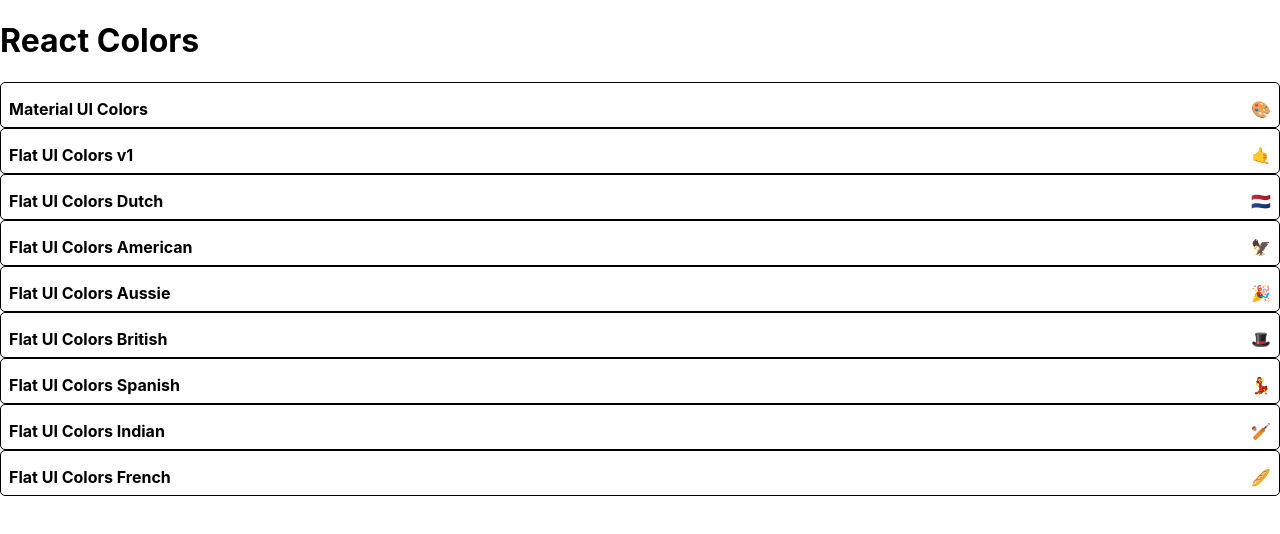
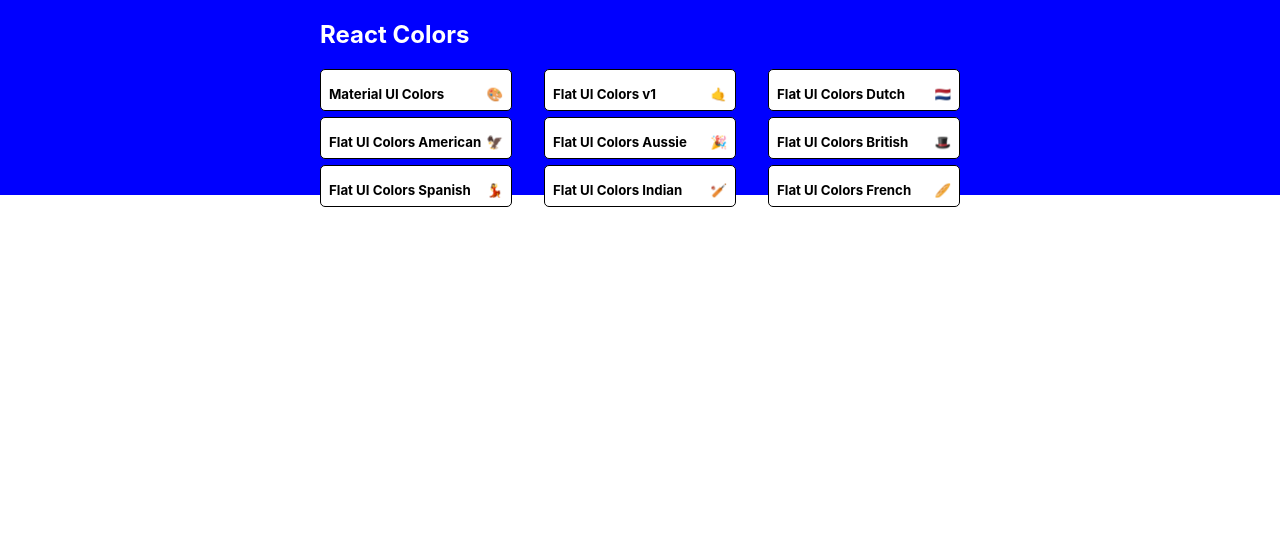
Before and after one commit to Khabibullo-S/Colors-project, a React (Create React App) app: page / in a window 1280 px wide. Shown: the top 534 px of the page. Built offline with nearby package versions, Linux system fonts and the light colour scheme; the HTML template or start-up script is replaced by a standard one.

Commit message:
Start styling PaletteList with @emotion/styled

```diff
--- a/src/MiniPalette.js
+++ b/src/MiniPalette.js
@@ -9,7 +9,7 @@
   padding: 0.5rem;
   position: relative;
   overflow: hidden;
-  &:hover: {
+  &:hover {
     cursor: pointer;
   }
 `;
@@ -24,7 +24,6 @@
   margin: 0;
   color: black;
   padding-top: 0.5rem;
-  font-size: 1rem;
   position: relative;
 `;
 const Emoji = styled.span`
--- a/src/PaletteList.js
+++ b/src/PaletteList.js
@@ -1,18 +1,56 @@
 import React from "react";
 import { Link } from "react-router-dom";
 import MiniPalette from "./MiniPalette";
+import styled from "@emotion/styled";
+
+const Root = styled.div`
+  background-color: blue;
+  height: 100%;
+  display: flex;
+  align-items: flex-start;
+  justify-content: center;
+`;
+
+const Container = styled.div`
+  width: 50%;
+  display: flex;
+  align-items: flex-start;
+  flex-direction: column;
+  flex-wrap: wrap;
+`;
+
+const Nav = styled.nav`
+  display: flex;
+  width: 100%;
+  justify-content: space-between;
+  color: white;
+`;
+
+const Palettes = styled.div`
+  box-sizing: border-box;
+  width: 100%;
+  display: grid;
+  grid-template-columns: repeat(3, 30%);
+  grid-gap: 5%;
+`;
 
 const PaletteList = ({ palettes }) => {
   console.log(palettes);
   return (
-    <div>
+    <Root>
+      <Container>
+        <Nav>
           <h1>React Colors</h1>
+        </Nav>
+        <Palettes>
           {palettes.map((palette) => (
             <div>
               <MiniPalette {...palette} />
             </div>
           ))}
-    </div>
+        </Palettes>
+      </Container>
+    </Root>
   );
 };
 
```
Lines whose indentation alone changed are shown as unchanged.
